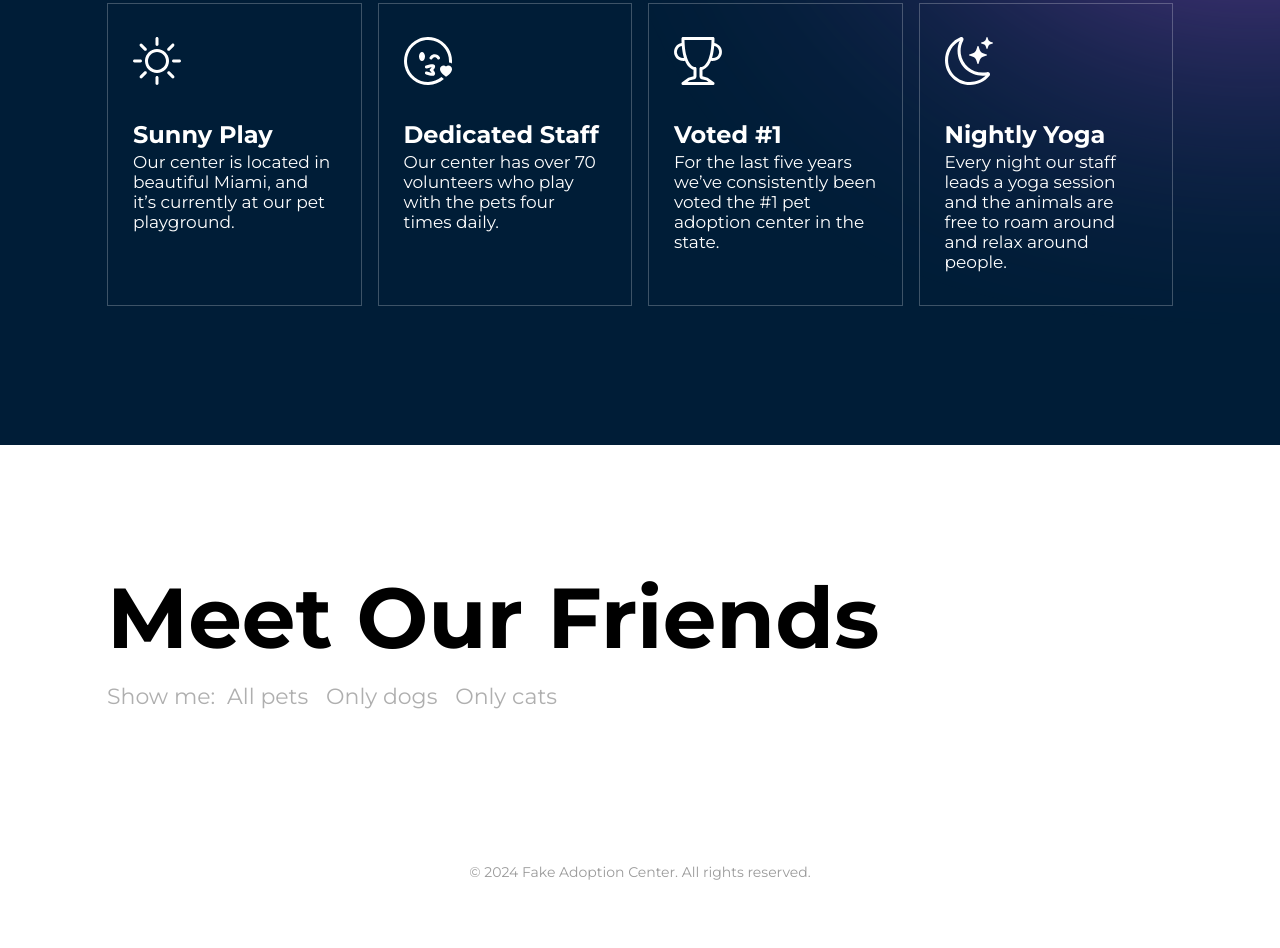
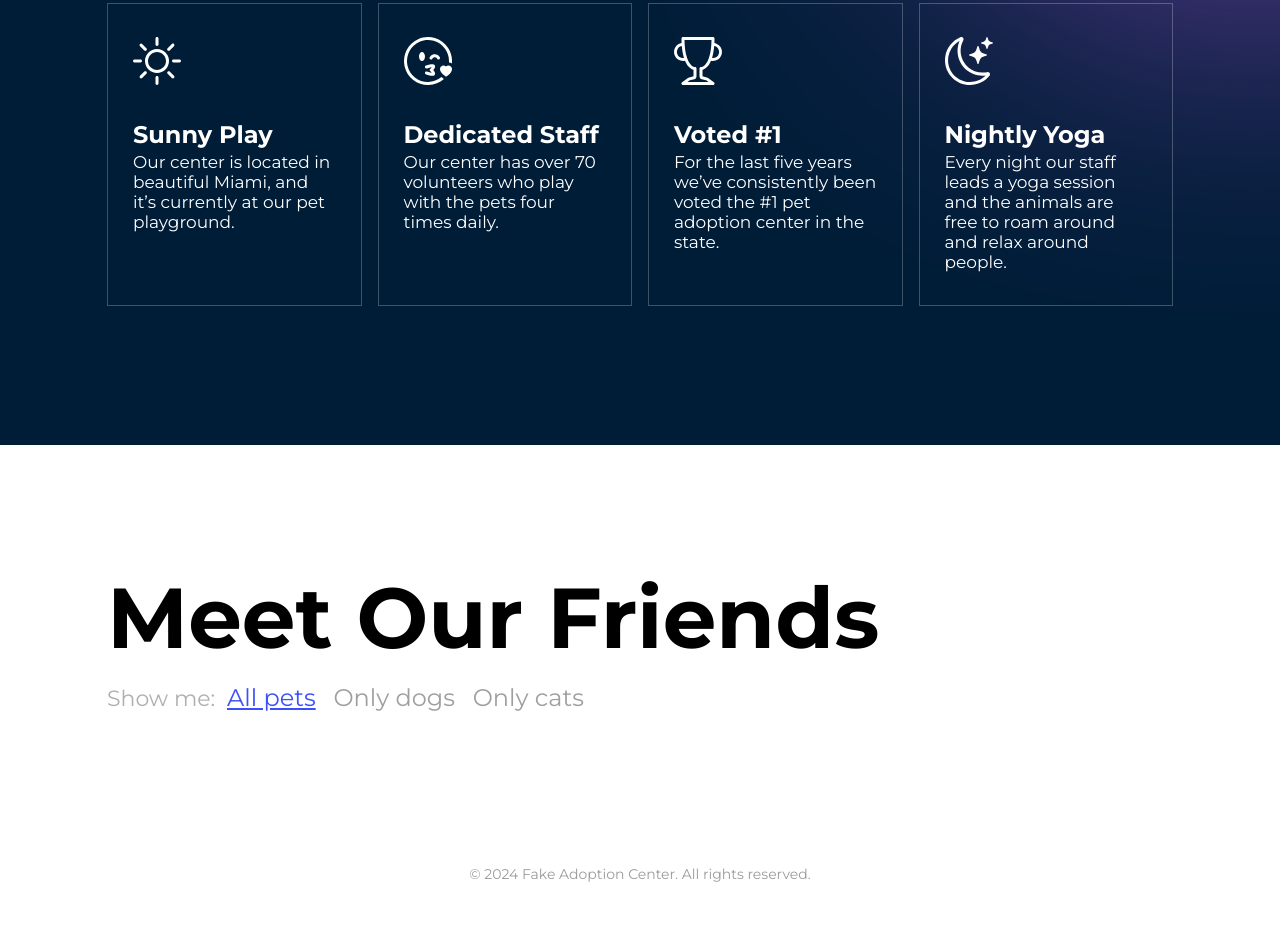
Before and after one commit to EddieO23/Pet-Adoption-Website, a plain HTML site: page index.html in a window 1280 px wide. Shown: the part 708-1656 px from the top of the page. Drawn offline with Linux system fonts and the light colour scheme; no server answers.

Commit message:
added active styling to current filter button

```diff
--- a/index.html
+++ b/index.html
@@ -87,7 +87,7 @@
         <div class="page-section-inner">
             <h2 class="page-section-title">Meet Our Friends</h2>
             <div class="pet-filter">
-                <p>Show me: <button>All pets</button> <button>Only dogs</button> <button>Only cats</button></p>
+                <p>Show me: <button class="active">All pets</button> <button>Only dogs</button> <button>Only cats</button></p>
             </div>
 
             <div class="list-of-pets"></div>
--- a/main.js
+++ b/main.js
@@ -42,3 +42,21 @@ function createAgeText(birthYear) {
 
     return `${age} years old`
 }
+
+// PET FILTER BUTTON CODE
+const allButtons = document.querySelectorAll(".pet-filter button")
+
+allButtons.forEach(el => {
+    el.addEventListener('click', handleButtonClick)
+})
+
+function handleButtonClick(e) {
+    // remove active class from any and all buttons
+    allButtons.forEach(el => el.classList.remove('active'))
+
+    // add active class to the specific button that just got clicked
+    e.target.classList.add('active')
+
+    // actually filter the pets down below
+
+}
--- a/styles.css
+++ b/styles.css
@@ -252,6 +252,21 @@ body {
 
     .pet-filter button {
         font-size: 1.375rem;
+        background-color: transparent;
+        border: none;
+        font-family: "Montserrat", sans-serif;
+        font-size: 1.5rem;
+        color: #9f9f9f;
+        cursor: pointer;
+    }
+
+    .pet-filter button:hover {
+        color: #7d7d7d;
+    }
+
+    .pet-filter .active, .pet-filter .active:hover  {
+    color: #3c4ffc;
+    text-decoration: underline;
     }
 
     .page-section-title {
```
